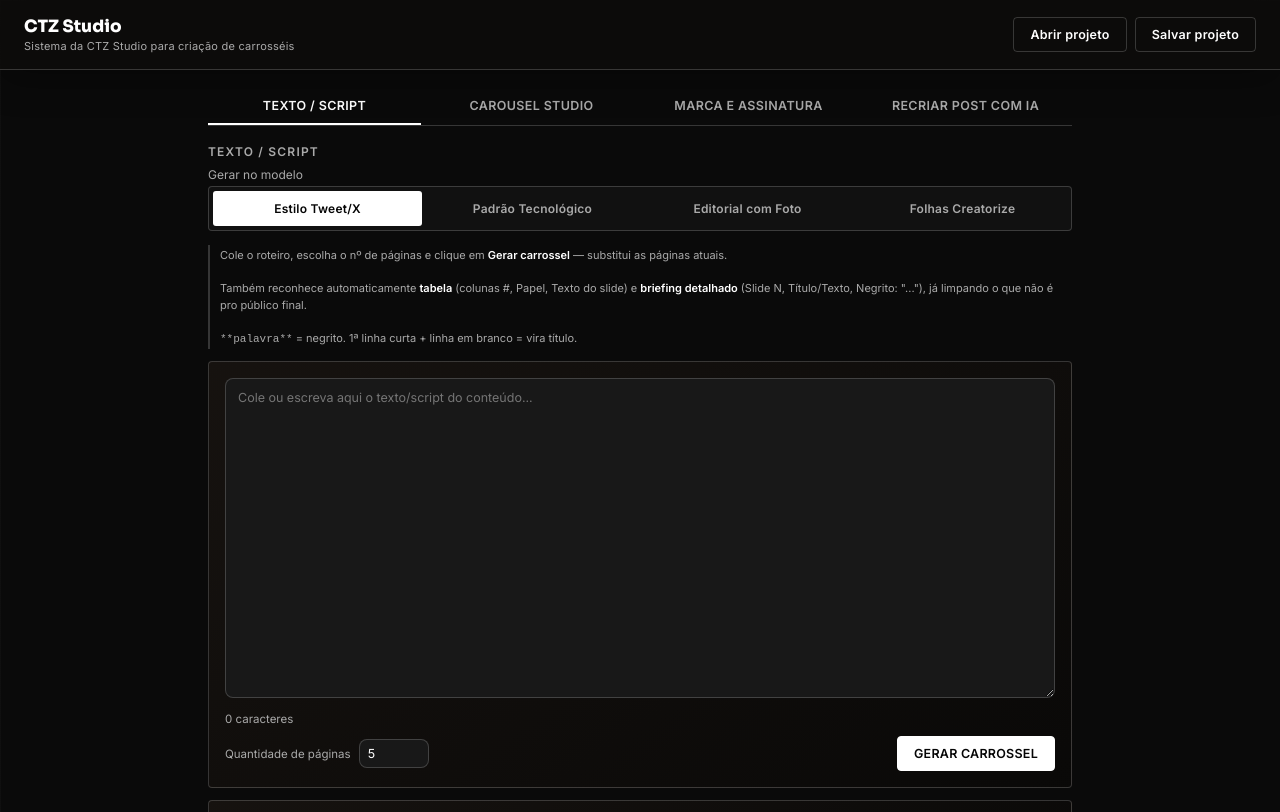
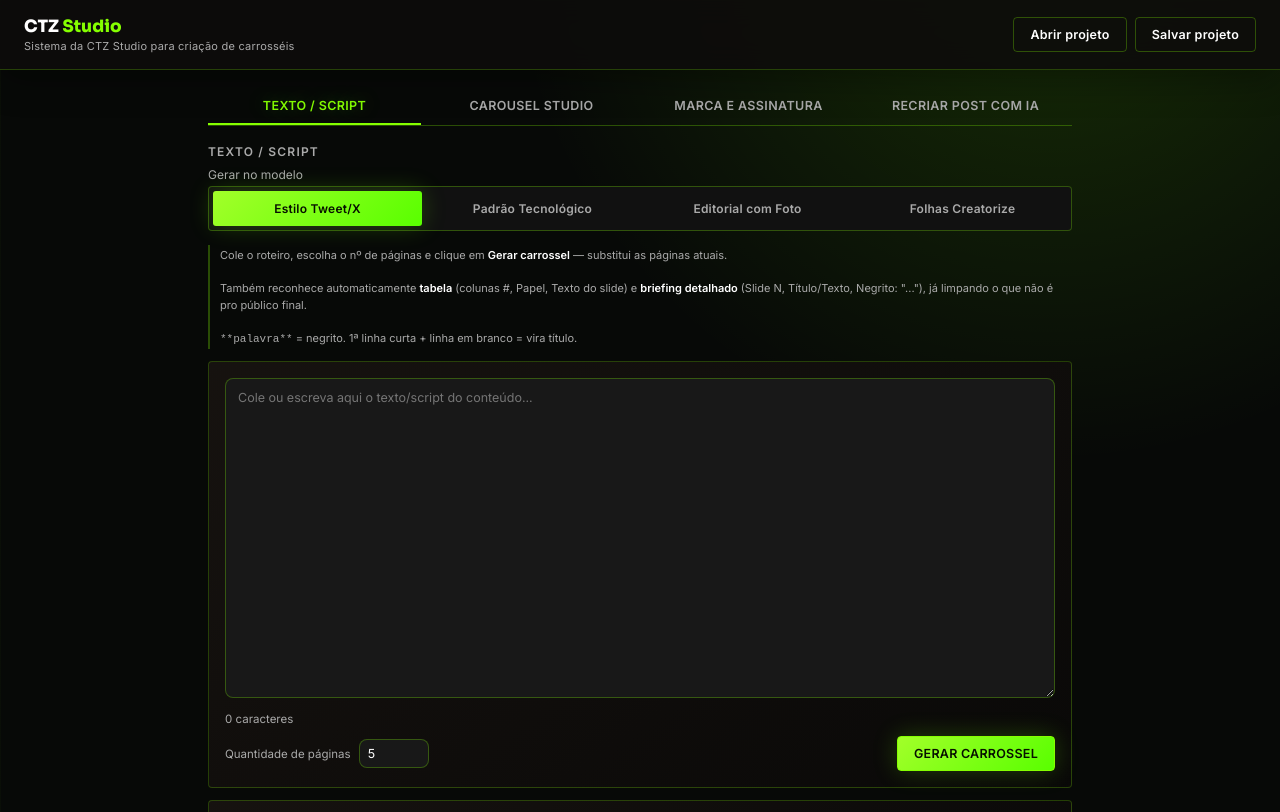
Before and after one commit to creatorizebrasil-stack/CtzStudio, a website: page ctz-studio/index.html in a window 1280 px wide. Drawn offline with nearby package versions, Linux system fonts and the light colour scheme.

Commit message:
atualizar

```diff
--- a/ctz-studio/index.html
+++ b/ctz-studio/index.html
@@ -544,9 +544,23 @@
   .ai-brand { color:#fff; }
   .ai-badge { background:#fff; color:#050505; }
   .ed-logo img,.b4-logo-mark img,.tw-avatar,#logoThumb { filter:grayscale(1) contrast(1.15); }
+  /* O painel de edição usa verde neon; as artes acima permanecem
+     deliberadamente monocromáticas para exportação. */
+  :root { --border:rgba(133,255,0,.28); --accent:#85FF00; --accent-2:#42FF00; --danger:#B6FF6A; --ok:#85FF00; }
+  body { background:radial-gradient(circle at 82% -10%,rgba(112,255,0,.16),transparent 34rem),linear-gradient(rgba(133,255,0,.025) 1px,transparent 1px),linear-gradient(90deg,rgba(133,255,0,.025) 1px,transparent 1px),#070907; }
+  header { border-bottom-color:rgba(133,255,0,.22); }
+  header h1 span,.tab-btn.active,.btn:hover,.ai-status.busy { color:#85FF00; }
+  select:focus,input[type=text]:focus,textarea:focus { border-color:#85FF00; box-shadow:0 0 0 2px rgba(133,255,0,.1); }
+  .btn-primary,.cs-switch-btn.active,.mb-chip.active,.bubble.user { background:linear-gradient(135deg,#A2FF29,#59FF00); color:#071000; border-color:#85FF00; box-shadow:0 0 24px rgba(112,255,0,.22); }
+  .tab-btn.active { border-bottom-color:#85FF00; text-shadow:0 0 18px rgba(133,255,0,.35); }
+  .card,.cs-tweet-editor-card,.ai-chat,.ai-artboard-wrap { border-color:rgba(133,255,0,.22); }
+  .cs-tweet-rail-wrap { border-color:rgba(133,255,0,.3); box-shadow:inset 0 0 30px rgba(75,255,0,.035); }
+  .ai-upload { border-color:rgba(133,255,0,.55); background:rgba(133,255,0,.04); }
+  .ai-layer:hover,.ai-layer.dragging { outline-color:#85FF00; }
+  ::selection { background:#85FF00; color:#050505; }
   @media (max-width:780px) { .ai-layout{grid-template-columns:1fr}.ai-analysis-grid{grid-template-columns:1fr} }
   ::-webkit-scrollbar { width: 10px; }
-  ::-webkit-scrollbar-thumb { background: #666; border-radius: 6px; }
+  ::-webkit-scrollbar-thumb { background: #85FF00; border-radius: 6px; }
 </style>
 </head>
 <body>
```
